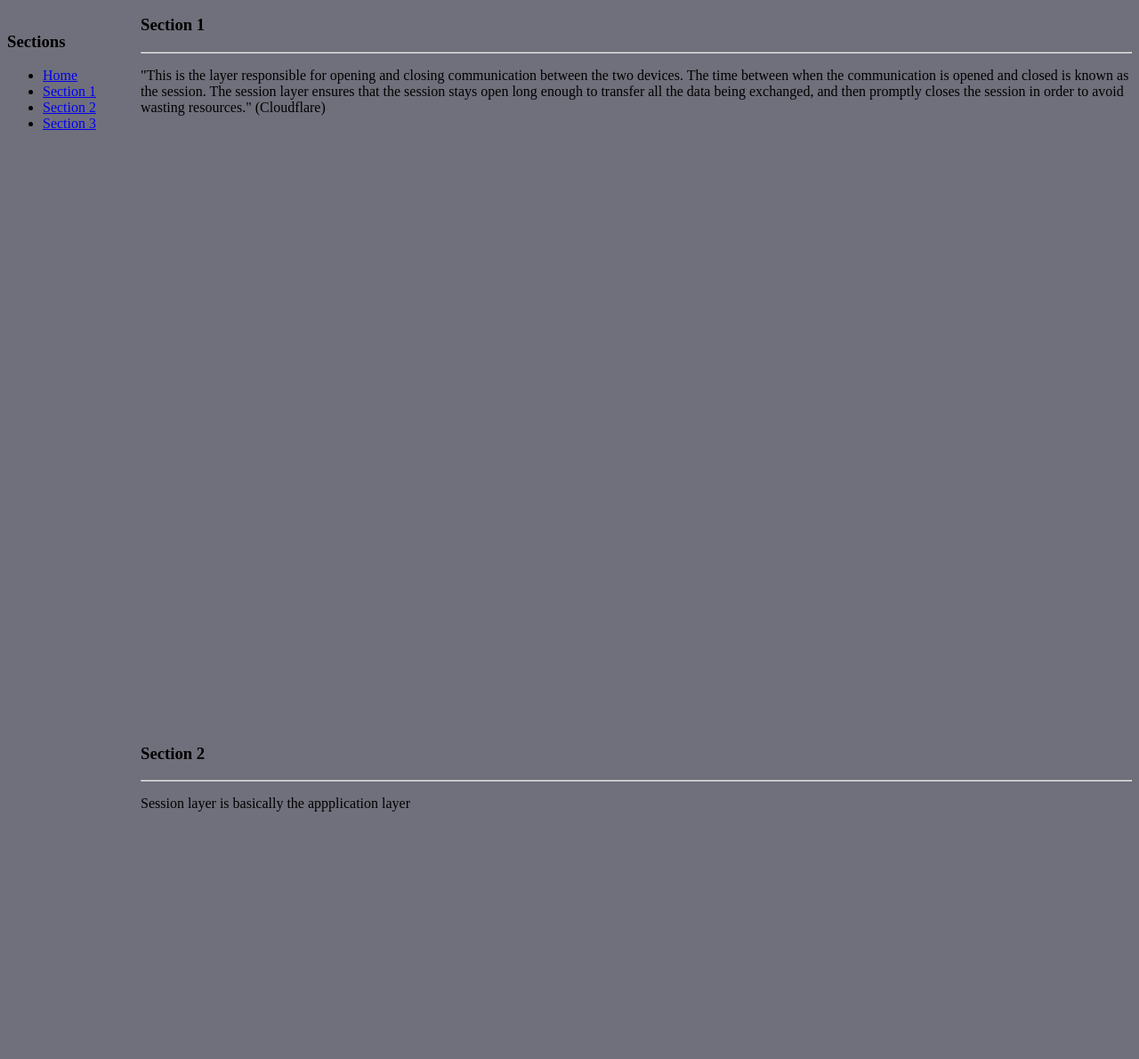
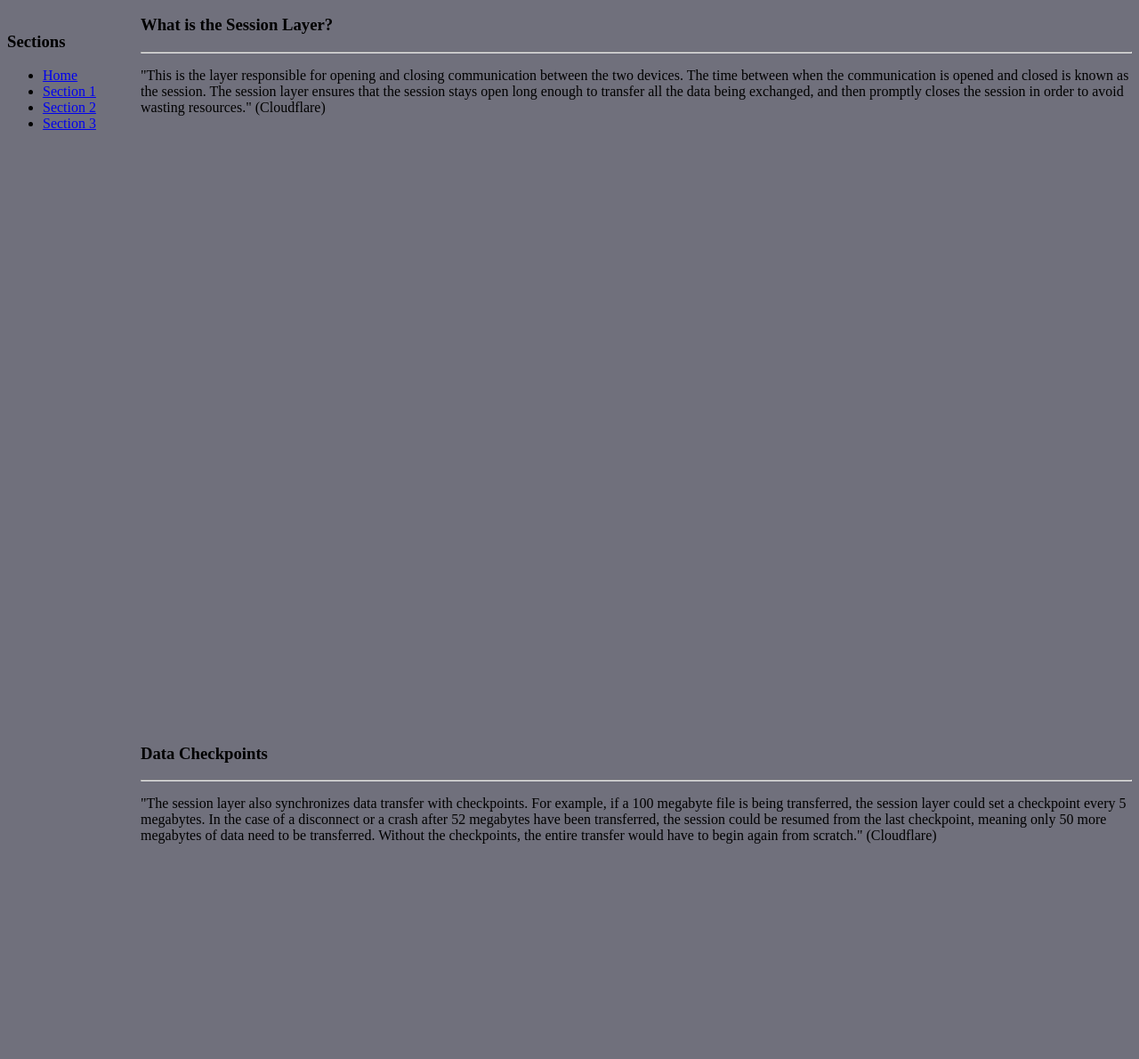
Before and after one commit to CDS-APCSP/internet-layers-project-session-layer-of-the-internet, a plain HTML site: page index.html in a window 1280 px wide. Shown: the part 110-1300 px from the top of the page at 89% size. Drawn offline with Linux system fonts and the light colour scheme.

Commit message:
Added Main text

```diff
--- a/index.html
+++ b/index.html
@@ -30,21 +30,21 @@
     </aside>
     <div style="padding-left: 150px;">
         <section id="section1" style="height: 100vh">
-            <h3>Section 1</h3>
+            <h3>What is the Session Layer?</h3>
             <hr>
           <p>"This is the layer responsible for opening and closing communication between the two devices. The time between when the communication is opened and closed is known as the session. The session layer ensures that the session stays open long enough to transfer all the data being exchanged, and then promptly closes the session in order to avoid wasting resources." (Cloudflare)</p>
         </section>
         <section id="section2" style="height: 100vh">
-            <h3>Section 2</h3>
+            <h3>Data Checkpoints</h3>
             <hr>
-          <p>Session layer is basically the appplication layer</p>
+          <p>"The session layer also synchronizes data transfer with checkpoints. For example, if a 100 megabyte file is being transferred, the session layer could set a checkpoint every 5 megabytes. In the case of a disconnect or a crash after 52 megabytes have been transferred, the session could be resumed from the last checkpoint, meaning only 50 more megabytes of data need to be transferred. Without the checkpoints, the entire transfer would have to begin again from scratch." (Cloudflare)</p>
         </section>
         <section id="section3" style="height: 100vh">
             <h3>Section 3</h3>
             <hr>
         </section>
       <p style="color:white">
-        What Is the OSI Model?www.cloudflare.com/learning/ddos/glossary/open-systems-interconnection-model-osi. Accessed 13 Oct. 2022.
+        What Is the OSI Model?https://www.cloudflare.com/learning/ddos/glossary/open-systems-interconnection-model-osi/ Accessed 13 Oct. 2022.
       </p>
     </div>
 </body>
```
